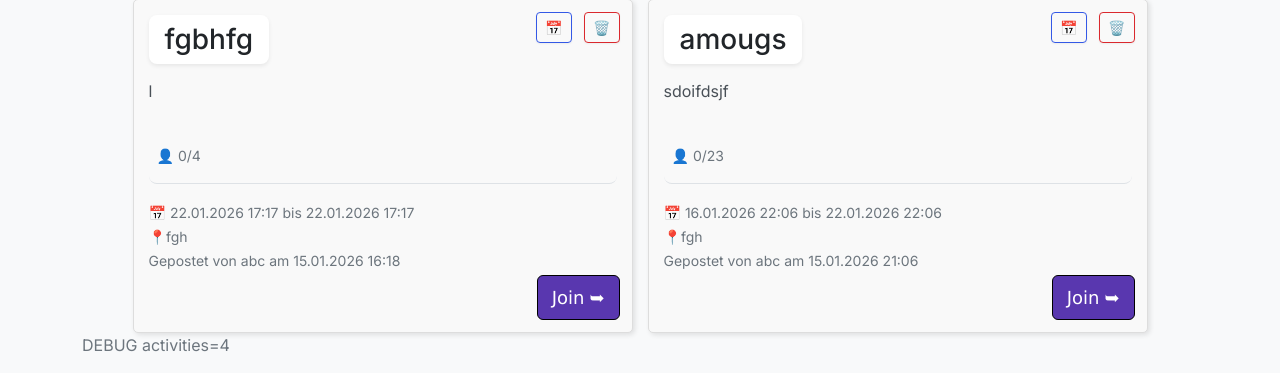
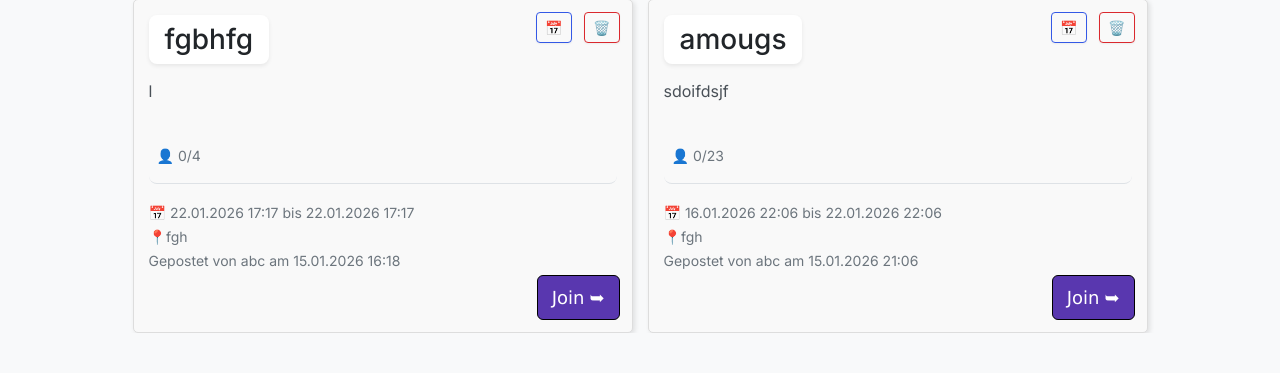
Before and after one commit to MxrsExe/HappyWG, a Flask app: template templates/activityboard.html in a window 1280 px wide. Shown: the part 557-930 px from the top of the page. After the commit the page ends 890 px from the top, so only its background shows below. Run offline with Flask 3, Linux system fonts and the light colour scheme; the template is opened without the code that fills it: values that come from a table or form of the project are taken from there, others are empty; some libraries are stand-ins or nearby versions.

Commit message:
Removes debug stuff

```diff
--- a/templates/activityboard.html
+++ b/templates/activityboard.html
@@ -162,12 +162,7 @@
     #modalBackdrop { z-index: 1000 !important; }
     #modalContent  { z-index: 1001 !important; }
 </style>
-
-<p class="text-muted">DEBUG activities={{ activities|length }}</p>
-
-
-
-
+<!-- End Modal for New Activity -->
 
 
 <style>
```
Also changed, not shown: instance/happywg.sqlite.
